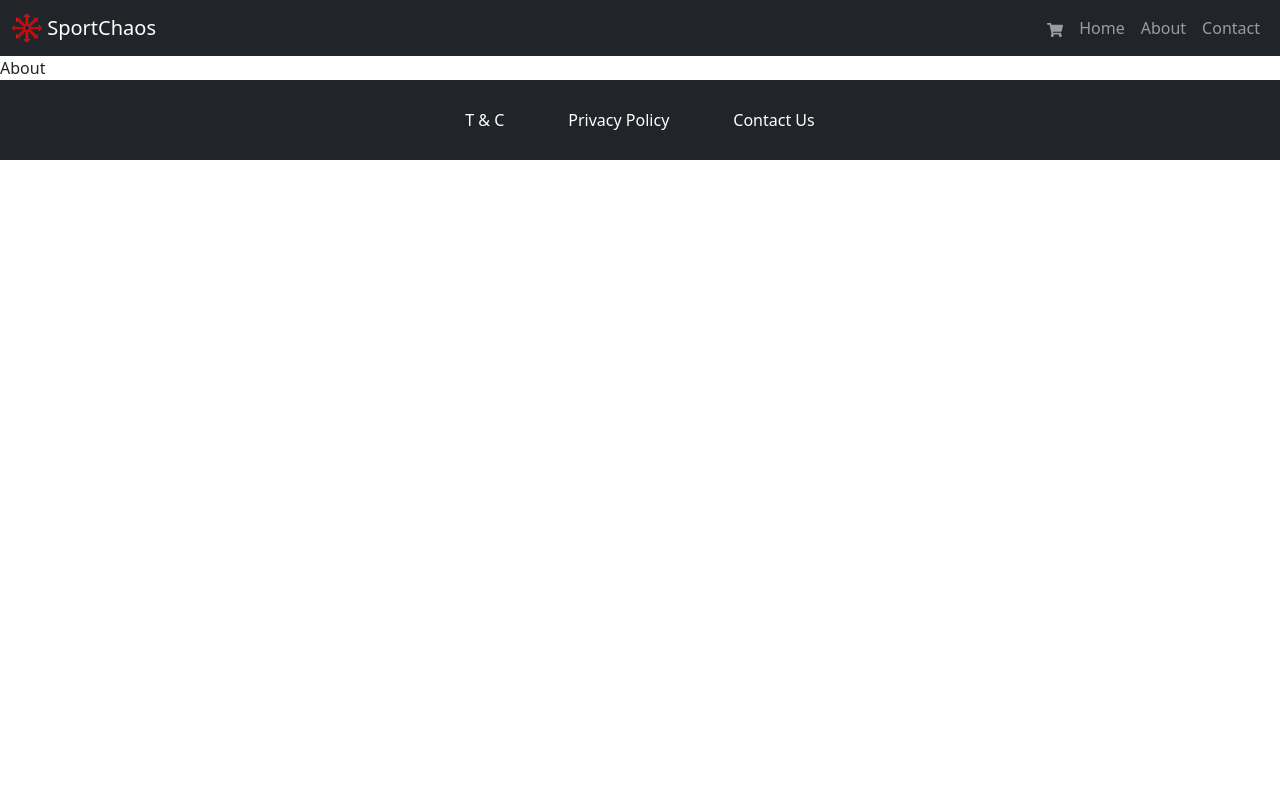
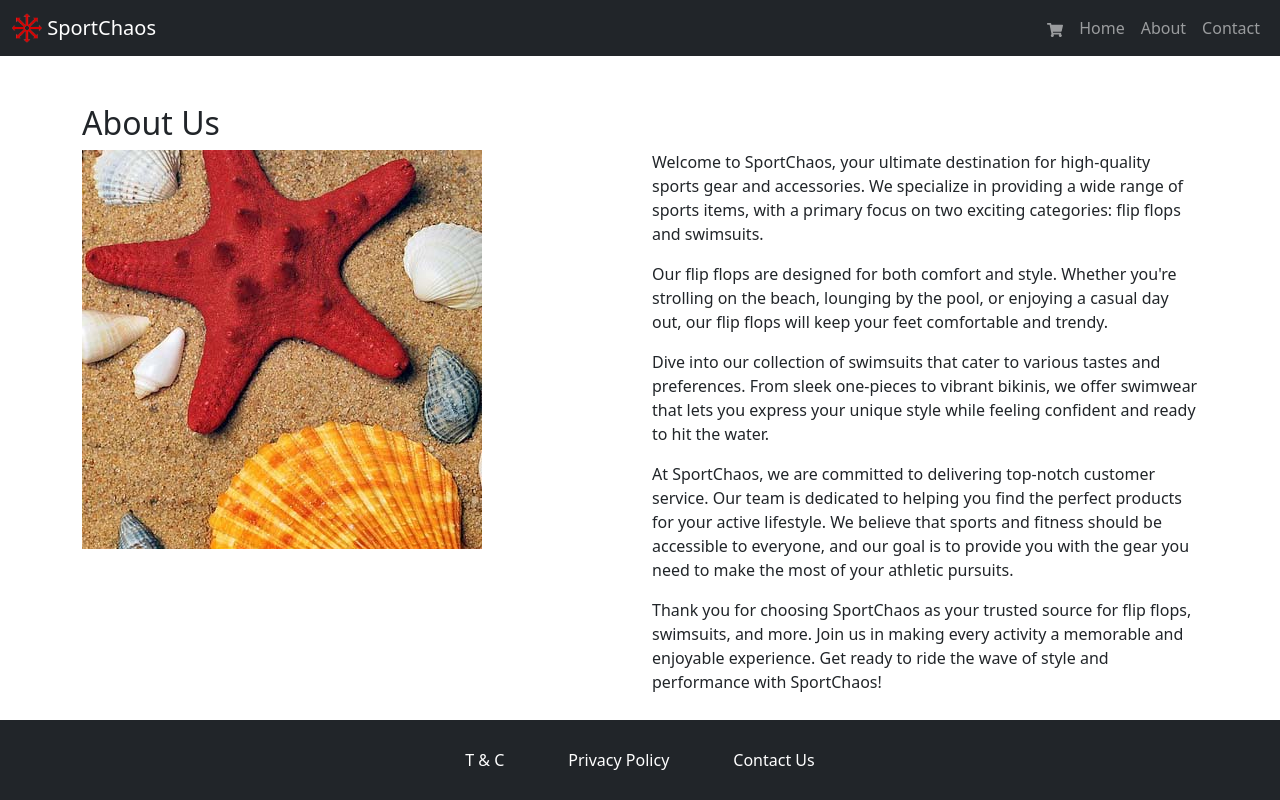
Before and after one commit to ju-mihaylova/sportchaos, a React (Vite) app: page /about in a window 1280 px wide. Built offline with nearby package versions, Linux system fonts and the light colour scheme.

Commit message:
add static pages

```diff
--- a/src/components/About.jsx
+++ b/src/components/About.jsx
@@ -1,9 +1,48 @@
+import { Container, Row, Col } from 'react-bootstrap';
+
 const About = () => {
-    return (
-        <div>
-            About
-        </div>
-    )
-}
+  return (
+    <Container className="mt-5" style={{height:"100vh"}}>
+      <h2>About Us</h2>
+      <Row>
+        <Col md={6}>
+          <img
+            src="/sportchaos-about.jpg"
+            alt="Our Store"
+            className="img-fluid"
+          />
+        </Col>
+        <Col md={6}>
+          <p>
+            Welcome to SportChaos, your ultimate destination for high-quality sports
+            gear and accessories. We specialize in providing a wide range of sports items,
+            with a primary focus on two exciting categories: flip flops and swimsuits.
+          </p>
+          <p>
+            Our flip flops are designed for both comfort and style. Whether you're strolling
+            on the beach, lounging by the pool, or enjoying a casual day out, our flip flops
+            will keep your feet comfortable and trendy.
+          </p>
+          <p>
+            Dive into our collection of swimsuits that cater to various tastes and preferences.
+            From sleek one-pieces to vibrant bikinis, we offer swimwear that lets you express
+            your unique style while feeling confident and ready to hit the water.
+          </p>
+          <p>
+            At SportChaos, we are committed to delivering top-notch customer service. Our team
+            is dedicated to helping you find the perfect products for your active lifestyle.
+            We believe that sports and fitness should be accessible to everyone, and our goal
+            is to provide you with the gear you need to make the most of your athletic pursuits.
+          </p>
+          <p>
+            Thank you for choosing SportChaos as your trusted source for flip flops, swimsuits,
+            and more. Join us in making every activity a memorable and enjoyable experience.
+            Get ready to ride the wave of style and performance with SportChaos!
+          </p>
+        </Col>
+      </Row>
+    </Container>
+  );
+};
 
-export default About
+export default About;
--- a/src/components/Contact.jsx
+++ b/src/components/Contact.jsx
@@ -1,5 +1,54 @@
+import { Container, Row, Col, Form, Button } from 'react-bootstrap';
+
 const Contact = () => {
-    return <div>Contact</div>;
+  const handleSubmit = (e) => {
+    e.preventDefault();
+    // form submission logic here
+  };
+
+  return (
+      <Container className="container-fluid" style={{ height: '100vh'}}>
+          <Row className="mt-5">
+              <Col md={{ span: 6, offset: 3 }}>
+                  <h2>Contact Us</h2>
+                  <Form onSubmit={handleSubmit}>
+                      <Form.Group controlId="formName">
+                          <Form.Label>Name</Form.Label>
+                          <Form.Control
+                              type="text"
+                              placeholder="Enter your name"
+                          />
+                      </Form.Group>
+
+                      <Form.Group controlId="formEmail">
+                          <Form.Label>Email</Form.Label>
+                          <Form.Control
+                              type="email"
+                              placeholder="Enter your email"
+                          />
+                      </Form.Group>
+
+                      <Form.Group controlId="formMessage">
+                          <Form.Label>Message</Form.Label>
+                          <Form.Control
+                              as="textarea"
+                              rows={4}
+                              placeholder="Enter your message"
+                          />
+                      </Form.Group>
+
+                      <Row className="justify-content-end">
+                          <Col md="auto">
+                              <Button variant="primary" type="submit" className="mt-3">
+                                  Submit
+                              </Button>
+                          </Col>
+                      </Row>
+                  </Form>
+              </Col>
+          </Row>
+      </Container>
+  );
 };
 
 export default Contact;
--- a/src/components/Footer.jsx
+++ b/src/components/Footer.jsx
@@ -2,8 +2,8 @@
 
 const Footer = () => {
     const footerLinks = [
-        { label: 'T & C', link: '#' },
-        { label: 'Privacy Policy', link: '#' },
+        { label: 'T & C', link: 'terms' },
+        { label: 'Privacy Policy', link: 'policy' },
         { label: 'Contact Us', link: 'contact' },
     ];
 
--- a/src/components/PrivacyPolicy.jsx
+++ b/src/components/PrivacyPolicy.jsx
@@ -1,5 +1,30 @@
+import { Container } from 'react-bootstrap';
+
 const PrivacyPolicy = () => {
-    return <div>PrivacyPolicy</div>;
+  return (
+    <Container className="mt-5" style={{ height: '100vh'}}>
+      <h2>Privacy Policy</h2>
+      <p>
+        Your privacy is important to us. It is our policy to respect your privacy regarding
+        any information we may collect from you across our website.
+      </p>
+      <p>
+        We only ask for personal information when we truly need it to provide a service to you.
+        We collect it by fair and lawful means, with your knowledge and consent. We also let
+        you know why we’re collecting it and how it will be used.
+      </p>
+      <p>
+        We only retain collected information for as long as necessary to provide you with your
+        requested service. What data we store, we’ll protect within commercially acceptable
+        means to prevent loss and theft, as well as unauthorized access, disclosure, copying,
+        use or modification.
+      </p>
+      <p>
+        We don’t share any personally identifying information publicly or with third-parties,
+        except when required to by law.
+      </p>
+    </Container>
+  );
 };
 
 export default PrivacyPolicy;
--- a/src/components/TermsAndConditions.jsx
+++ b/src/components/TermsAndConditions.jsx
@@ -1,5 +1,30 @@
+import { Container } from 'react-bootstrap';
+
 const TermsAndConditions = () => {
-    return <div>TermsAndConditions</div>;
+  return (
+      <Container className="mt-5" style={{ height: '100vh' }}>
+      <h2>Terms and Conditions</h2>
+      <p>
+        Lorem ipsum dolor sit amet, consectetur adipiscing elit. Nulla vel justo nec
+        tellus convallis scelerisque eget vel nulla. Integer scelerisque bibendum tellus
+        vitae aliquam. Sed nec dolor risus. Sed bibendum mauris ut est venenatis
+        sollicitudin. Donec id risus eget urna hendrerit vestibulum. Nulla facilisi.
+        Nulla nec facilisis orci. Quisque commodo, arcu quis bibendum facilisis, nulla
+        nunc convallis odio, non fringilla elit erat et lectus. Quisque vel malesuada
+        nisi, ut fermentum urna. Suspendisse a libero vitae dolor auctor suscipit eu ut
+        nibh.
+      </p>
+      <p>
+        Ut euismod vel orci nec vulputate. Integer ullamcorper volutpat sem, eget
+        sagittis sapien varius nec. Nulla facilisi. Sed et luctus quam. Nulla laoreet,
+        risus nec sagittis mattis, nisl quam venenatis urna, eu fringilla est odio ac
+        est. Maecenas lacinia erat et mauris luctus sollicitudin. Donec auctor tristique
+        libero, non ultrices libero cursus nec. Nulla id rhoncus erat. Nam ut magna eu
+        erat pellentesque semper a eu risus. Nulla eget facilisis tortor. Duis facilisis
+        lorem vel risus accumsan, eu vulputate elit viverra.
+      </p>
+    </Container>
+  );
 };
 
 export default TermsAndConditions;
```
Also changed, not shown: public/sportchaos-about.jpg (added).
